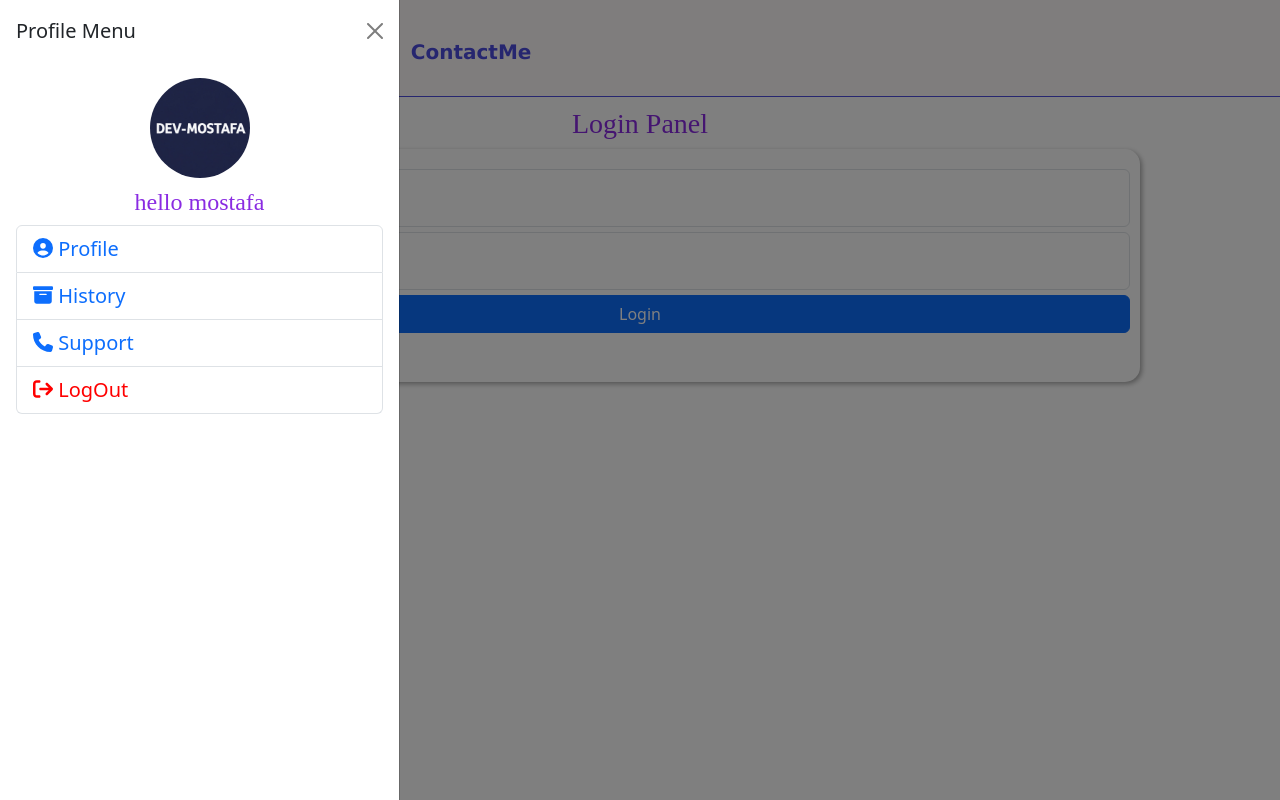
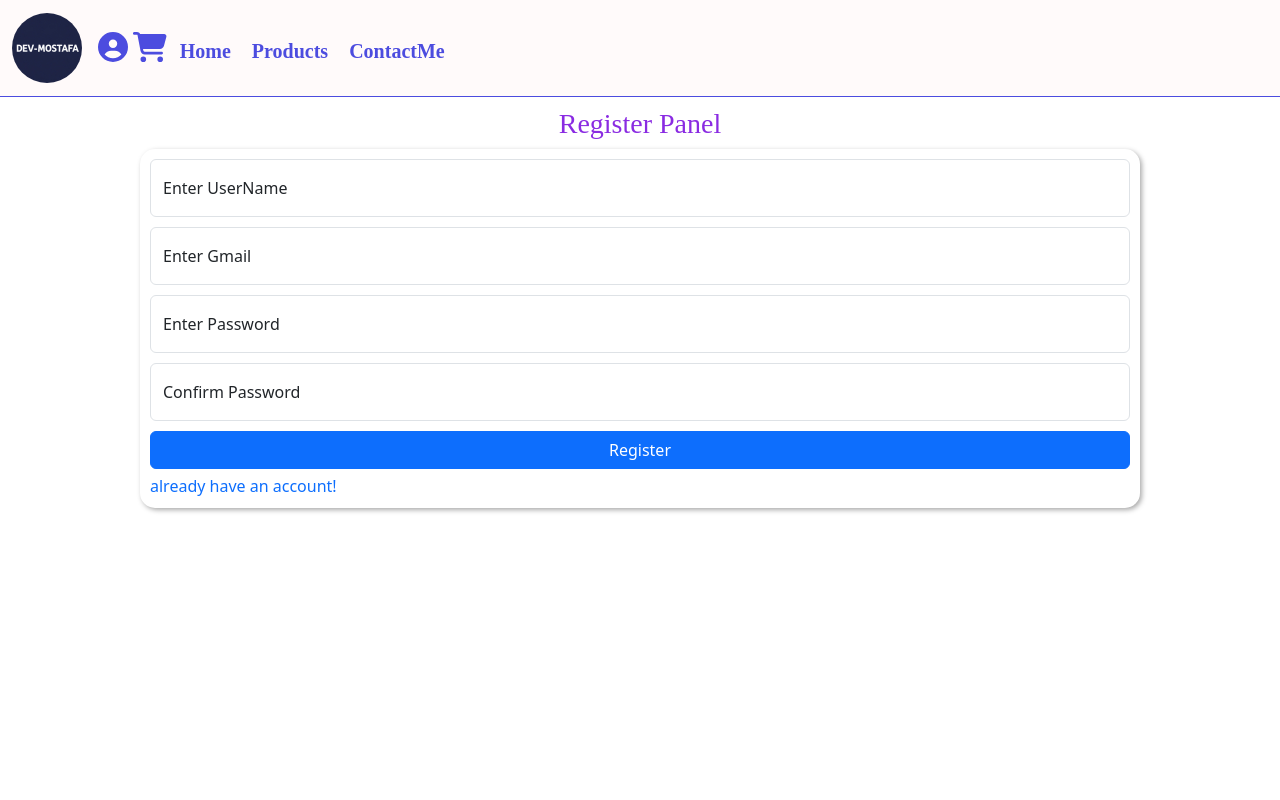
Before and after one commit to Dev-MostafaAzari/Uni-Project-Rework, a React (Create React App) app: page /register in a window 1280 px wide. Built offline with nearby package versions, Linux system fonts and the light colour scheme; no server answers.

Commit message:
userlogin/offcanShow

```diff
--- a/src/App.js
+++ b/src/App.js
@@ -12,14 +12,17 @@ function App() {
   return (
     <BrowserRouter>
       <div className="App">
-        <NavbarPart />
-        {/* <MainPage/> */}
-        {/* <ProductsPage/> */}
-        {/* <RegisterPage/> */}
+
         <LoginOffcan>
-          <LoginPage />
           <OffcanvasPart />
+          <NavbarPart />
         </LoginOffcan>
+        <Routes>
+          <Route path="/" element={<MainPage/>}/>
+          <Route path="/products" element={<ProductsPage/>}/>
+          <Route path="/register" element={<RegisterPage/>}/>
+          <Route path="/login" element={<LoginOffcan><LoginPage/></LoginOffcan>}/>
+        </Routes>
       </div>
 
     </BrowserRouter>
--- a/src/components/Login.js
+++ b/src/components/Login.js
@@ -3,16 +3,25 @@ import axios from "axios";
 import { Button, Form,} from 'react-bootstrap';
 import "../styles/Login.css";
 import { LoginOffCanContext } from '../contexts/LoginAndOffcanContext';
+import { Link } from 'react-router-dom';
+import { useNavigate } from 'react-router-dom';
 
 
 function LoginPage(){
+    //braye redirect kardan bad az submit
+    const navigate =useNavigate()
 
-    const {setData,setProfile,data} = useContext(LoginOffCanContext);
+    const {setData,ProfileOpen,data} = useContext(LoginOffCanContext);
 
-    const BaseUrl ="https://fakestoreapi.com";
+    const BaseUrl ="https://dummyjson.com";
     function LoginSendData(content)
     {
-        axios.post(`${BaseUrl}/auth/login`,{...content}).then(res =>{console.log(res);setProfile(true)}).catch(error => console.log(error.message));
+        axios.post(`${BaseUrl}/auth/login`,{...content}).then(res =>{ProfileOpen();navigate("/");}).catch(error => console.log(error.message));
+    }
+
+    function SubmitHandle(event){
+        event.preventDefault();
+        LoginSendData(data);
     }
 
     function dataInput(event)
@@ -33,7 +42,7 @@ function LoginPage(){
     return(
         <div className="mainLogin">
             <h3 className="loginTitle">Login Panel</h3>
-            <Form className="loginForm" onSubmit={LoginSendData(data)}>
+            <Form className="loginForm" onSubmit={SubmitHandle}>
                 <Form.Floating>
                     <Form.Control name="username" value={data.username} onChange={dataInput} type="text" placeholder=""/>
                     <Form.Label>Username</Form.Label>
@@ -43,7 +52,7 @@ function LoginPage(){
                     <Form.Label>password</Form.Label>
                 </Form.Floating>
                 <Button type="submit">Login</Button>
-                <a href="#" className="needAccount">i dont have an account</a>
+                <Link to="/register" className="needAccount">i dont have an account</Link>
             </Form>
         </div>
     )
--- a/src/components/Navbar.js
+++ b/src/components/Navbar.js
@@ -1,11 +1,15 @@
-import React from 'react';
+import React, { useContext } from 'react';
 import { Container, Nav, Navbar, NavbarBrand, NavbarCollapse, NavbarToggle } from "react-bootstrap";
 import myLogo from "../assets/dev-mostafa-2.jpg";
 import {FontAwesomeIcon} from "@fortawesome/react-fontawesome";
 import {faShoppingCart, faUserCircle} from "@fortawesome/free-solid-svg-icons";
 import "../styles/Navbar.css";
+import { Link } from 'react-router-dom';
+import { LoginOffCanContext } from '../contexts/LoginAndOffcanContext';
 
 function NavbarPart() {
+    const {profile,Open}= useContext(LoginOffCanContext);
+
     return (
         <div>
             <Navbar expand="lg">
@@ -14,11 +18,11 @@ function NavbarPart() {
                     <NavbarToggle />
                     <NavbarCollapse>
                         <Nav>
-                            <Nav.Item><button type="button" className="fonts"><FontAwesomeIcon icon={faUserCircle}/></button></Nav.Item>
+                            <Nav.Item>{profile ? (<button type="button" onClick={Open()} className="fonts"><FontAwesomeIcon icon={faUserCircle}/></button>) : (<Link to="/login" className="fontsLink"><FontAwesomeIcon icon={faUserCircle}/></Link>)}</Nav.Item>
                             <Nav.Item><button type="button" className="fonts"><FontAwesomeIcon icon={faShoppingCart}/></button></Nav.Item>
-                            <Nav.Link to="#">Home</Nav.Link>
-                            <Nav.Link to="#">Products</Nav.Link>
-                            <Nav.Link to="#">ContactMe</Nav.Link>
+                            <Nav.Link><Link to="/">Home</Link></Nav.Link>
+                            <Nav.Link><Link to="/products">Products</Link></Nav.Link>
+                            <Nav.Link><Link to="">ContactMe</Link></Nav.Link>
                         </Nav>
                     </NavbarCollapse>
                 </Container>
--- a/src/components/Register.js
+++ b/src/components/Register.js
@@ -5,6 +5,7 @@ import "../styles/Register.css";
 import { useForm } from "react-hook-form";
 import { yupResolver } from "@hookform/resolvers/yup";
 import * as yup from "yup";
+import { Link } from 'react-router-dom';
 
 
 const schema = yup.object().shape({
@@ -48,7 +49,7 @@ function RegisterPage() {
                 </Form.Floating>
                 <span className="FormError">{errors.confirmpassword?.message}</span>
                 <Button id="SubmitBtn" type="submit">Register</Button>
-                <a href="#" className="haveAccount">already have an account!</a>
+                <Link to="/login" className="haveAccount">already have an account!</Link>
             </Form>
         </div>
     )
--- a/src/contexts/LoginAndOffcanContext.js
+++ b/src/contexts/LoginAndOffcanContext.js
@@ -8,7 +8,20 @@ function LoginOffcan(props){
 
     const [profile,setProfile]=useState(false);
 
-    const [showof,setShowof]=useState(true);
+    const [showof,setShowof]=useState(false);
+
+    function ProfileOpen(){
+        setProfile(true);
+    }
+
+    function ProfileClose(){
+        setProfile(false);
+    }
+
+    function Open()
+    {
+        setShowof(true);
+    }
 
     function close ()
     {
@@ -16,7 +29,7 @@ function LoginOffcan(props){
     }
 
     return(
-        <LoginOffCanContext.Provider value={{data,profile,setData:setData,setProfile:setProfile,showof,close:close}}>
+        <LoginOffCanContext.Provider value={{data,profile,setData:setData,ProfileOpen:ProfileOpen,ProfileClose:ProfileClose,showof,close:close,Open:Open}}>
             {props.children}
         </LoginOffCanContext.Provider>
     )
--- a/src/styles/Navbar.css
+++ b/src/styles/Navbar.css
@@ -32,7 +32,8 @@
     color: rgb(76, 76, 223);
     transition: all 0.5s;
     font-weight: bold;
-    font-family:'Lucida Sans', 'Lucida Sans Regular', 'Lucida Grande', 'Lucida Sans Unicode', Geneva, Verdana, sans-serif;
+    font-family:'Times New Roman', Times, serif;
+    text-decoration: none;
 }
 .navbar-nav a:hover
 {
@@ -45,6 +46,7 @@
     background-color: snow;
     color: rgb(76, 76, 223);
     transition: all 0.5s;
+    padding: 0;
 }
 .navbar-nav .fonts:hover
 {
@@ -59,3 +61,7 @@
     outline: none;
     box-shadow: none;
 }
+.navbar-nav .fontsLink
+{
+    font-size: 30px;
+}
```
